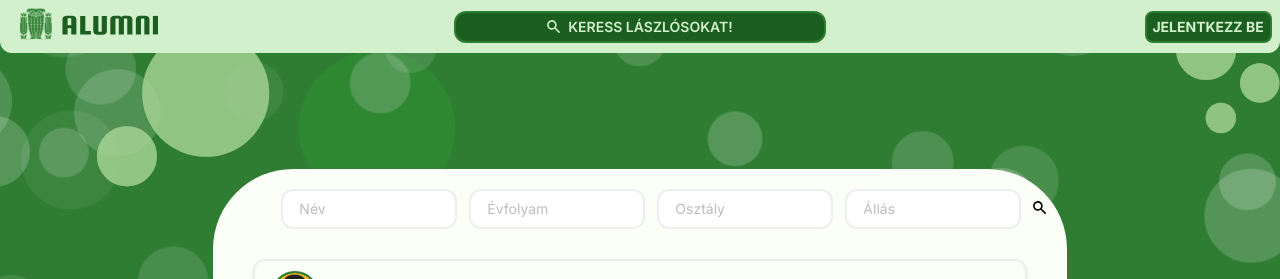
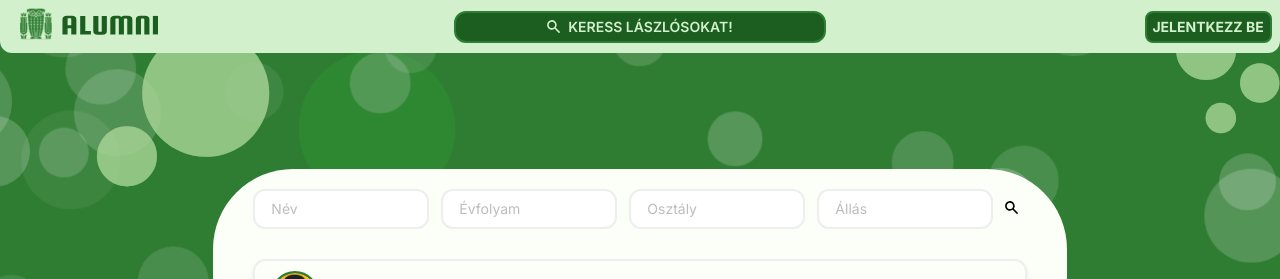
Before and after one commit to nagybrandy/szlg-alumni, a Next.js app: page /search in a window 1280 px wide. Shown: the top 279 px of the page. Built offline with nearby package versions, Linux system fonts and the light colour scheme.

Commit message:
search kinda working

```diff
--- /dev/null
+++ b/src/app/search/components/SearchButtonSearch.tsx
@@ -0,0 +1,11 @@
+import IconContainer from "@/app/components/IconContainer";
+import { SearchIcon } from "@/app/components/SearchIcon";
+
+export const SearchButtonSearch = () => {
+    return (
+        <button className="gap-x-2 rounded-xl border-2 bg-green-600 border-green-700 px-3 py-1 text-[#D2F0CB] font-semibold uppercase text-center text-sm flex justify-center items-center">
+            <SearchIcon />
+            <span>Szűrés</span>
+        </button>
+    );
+}
--- a/src/app/search/page.tsx
+++ b/src/app/search/page.tsx
@@ -5,6 +5,7 @@ import { PostIcon } from "../components/PostIcon";
 import { SearchIcon } from "../components/SearchIcon";
 import UsersContainer from "./components/UsersContainer";
 import React, { useState } from "react"
+import { SearchButtonSearch } from "./components/SearchButtonSearch";
 
 export default function SearchPage() {
     const [hideFilt, setHideFilt] = useState(true);
@@ -15,7 +16,7 @@ export default function SearchPage() {
             </div>
             <div className="w-8/12 mx-auto bg-[#FCFFF8] h-screen p-5 rounded-[5em] pb-[200px] mt-32 flex flex-col text-center relative z-0">
                 <div className="inline-flex inline-fill">
-                    <input type="text" className="block px-4 py-2 ml-12 border-2 text-sm text-gray-700 w-44 rounded-xl" role="menuitem" id="name-filt" placeholder="Név"></input>
+                    <input type="text" className="block px-4 py-2 ml-5 border-2 text-sm text-gray-700 w-44 rounded-xl" role="menuitem" id="name-filt" placeholder="Név"></input>
                     <input type="text" className="block px-4 py-2 ml-3 border-2 text-sm text-gray-700 w-44 rounded-xl" role="menuitem" id="year-filt" placeholder="Évfolyam"></input>
                     <input type="text" className="block px-4 py-2 ml-3 border-2 text-sm text-gray-700 w-44 rounded-xl" role="menuitem" id="class-filt" placeholder="Osztály"></input>
                     <input type="text" className="block px-4 py-2 ml-3 border-2 text-sm text-gray-700 w-44 rounded-xl" role="menuitem" id="job-filt" placeholder="Állás"></input>
```
Lines whose indentation alone changed are shown as unchanged.
